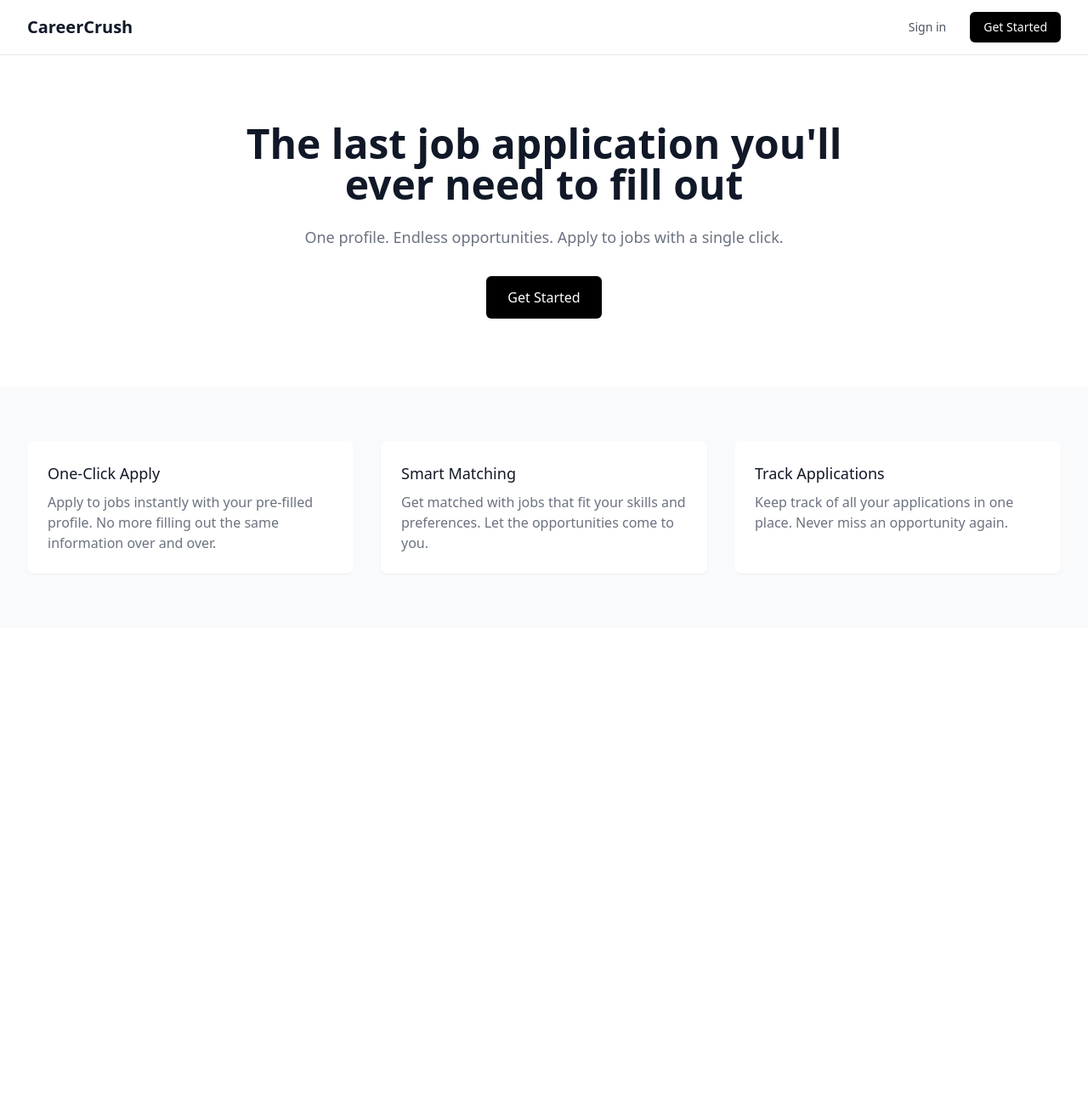
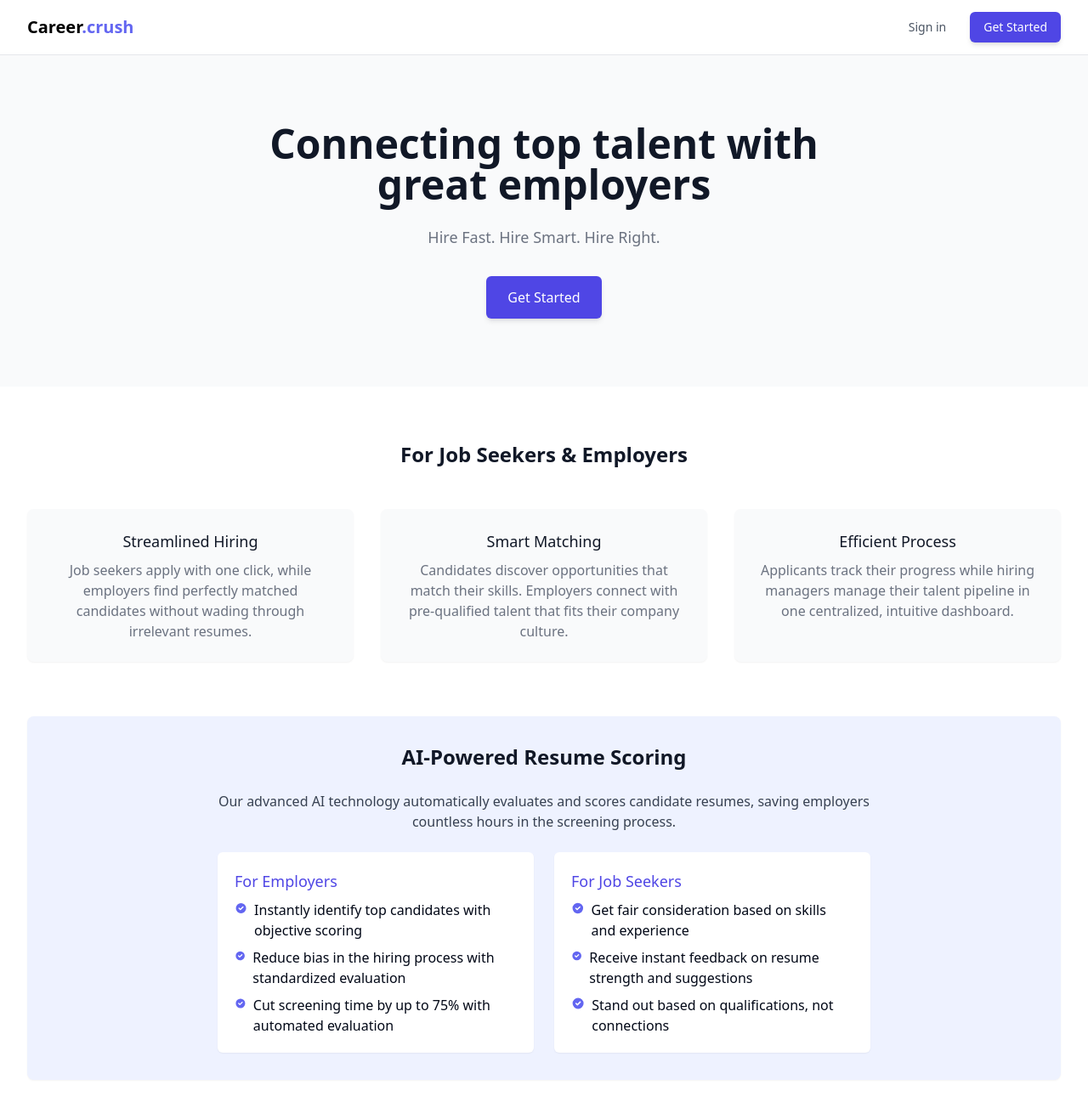
Before and after one commit to Vinceclave/CareerCrush, a React (Vite) app in the folder client/: page / in a window 1280 px wide. Shown: the top 1310 px of the page at 85% size. Before the commit the page ends 800 px from the top, so only its background shows below. Built offline with nearby package versions, Linux system fonts and the light colour scheme; no server answers.

Commit message:
update landing

```diff
--- a/client/src/components/LandingPage.tsx
+++ b/client/src/components/LandingPage.tsx
@@ -1,25 +1,53 @@
 import { Link } from 'react-router-dom';
+import { useEffect } from 'react';
 
 export default function LandingPage() {
+  useEffect(() => {
+    // Intersection Observer for scroll animations
+    const observer = new IntersectionObserver(
+      (entries) => {
+        entries.forEach((entry) => {
+          if (entry.isIntersecting) {
+            entry.target.classList.add('show');
+          }
+        });
+      },
+      { threshold: 0.1 }
+    );
+
+    // Observe all elements with scroll-reveal class
+    document.querySelectorAll('.scroll-reveal').forEach((el) => {
+      observer.observe(el);
+    });
+
+    return () => {
+      document.querySelectorAll('.scroll-reveal').forEach((el) => {
+        observer.unobserve(el);
+      });
+    };
+  }, []);
+
   return (
-    <div className="min-h-screen bg-white">
+    <div className="min-h-screen bg-gray-50">
       {/* Navigation */}
       <nav className="bg-white border-b border-gray-200">
         <div className="max-w-7xl mx-auto px-4 sm:px-6 lg:px-8">
           <div className="flex justify-between h-16">
             <div className="flex items-center">
-              <span className="text-xl font-semibold text-gray-900">CareerCrush</span>
+              <span className="text-xl font-bold cursor-pointer transition-transform hover:scale-105">
+                <span className="text-black">Career</span><span className="text-indigo-500">.crush</span>
+              </span>
             </div>
             <div className="flex items-center space-x-4">
               <Link
                 to="/login"
-                className="text-gray-600 hover:text-gray-900 px-3 py-2 text-sm font-medium"
+                className="text-gray-600 hover:text-indigo-600 px-3 py-2 text-sm font-medium transition-colors duration-200 ease-in-out hover:scale-105 transform"
               >
                 Sign in
               </Link>
               <Link
                 to="/register"
-                className="bg-black text-white px-4 py-2 rounded-md text-sm font-medium hover:bg-gray-800"
+                className="bg-indigo-600 text-white px-4 py-2 rounded-md text-sm font-medium hover:bg-indigo-700 focus:outline-none focus:ring-2 focus:ring-offset-2 focus:ring-indigo-500 shadow-md hover:shadow-lg transition-all duration-200 ease-in-out transform hover:-translate-y-1"
               >
                 Get Started
               </Link>
@@ -31,16 +59,16 @@ export default function LandingPage() {
       {/* Hero Section */}
       <div className="max-w-3xl mx-auto px-4 sm:px-6 lg:px-8 py-20">
         <div className="text-center">
-          <h1 className="text-4xl font-bold text-gray-900 sm:text-5xl">
-            The last job application you'll ever need to fill out
+          <h1 className="text-4xl font-bold text-gray-900 sm:text-5xl animate-fadeIn">
+            Connecting top talent with great employers
           </h1>
-          <p className="mt-6 text-lg text-gray-500">
-            One profile. Endless opportunities. Apply to jobs with a single click.
+          <p className="mt-6 text-lg text-gray-500 animate-fadeIn animation-delay-200">
+            Hire Fast. Hire Smart. Hire Right.
           </p>
-          <div className="mt-8">
+          <div className="mt-8 animate-fadeIn animation-delay-400">
             <Link
               to="/register"
-              className="inline-flex items-center px-6 py-3 border border-transparent text-base font-medium rounded-md text-white bg-black hover:bg-gray-800"
+              className="inline-flex items-center px-6 py-3 border border-transparent text-base font-medium rounded-md text-white bg-indigo-600 hover:bg-indigo-700 focus:outline-none focus:ring-2 focus:ring-offset-2 focus:ring-indigo-500 shadow-md hover:shadow-lg transition-all duration-300 ease-in-out transform hover:-translate-y-1 hover:scale-105"
             >
               Get Started
             </Link>
@@ -49,30 +77,147 @@ export default function LandingPage() {
       </div>
 
       {/* Features Section */}
-      <div className="bg-gray-50">
+      <div className="bg-white">
         <div className="max-w-7xl mx-auto px-4 sm:px-6 lg:px-8 py-16">
+          <h2 className="text-2xl font-bold text-center mb-12 text-gray-900 scroll-reveal fadeFromBottom">For Job Seekers & Employers</h2>
           <div className="grid grid-cols-1 gap-8 md:grid-cols-3">
-            <div className="bg-white p-6 rounded-lg shadow-sm">
-              <h3 className="text-lg font-medium text-gray-900">One-Click Apply</h3>
-              <p className="mt-2 text-gray-500">
-                Apply to jobs instantly with your pre-filled profile. No more filling out the same information over and over.
+            <div className="bg-gray-50 p-6 rounded-lg shadow-sm hover:shadow-md transition-all duration-300 ease-in-out transform hover:-translate-y-2 hover:bg-indigo-50 scroll-reveal fadeFromLeft">
+              <h3 className="text-lg font-medium text-gray-900 text-center">Streamlined Hiring</h3>
+              <p className="mt-2 text-gray-500 text-center">
+                Job seekers apply with one click, while employers find perfectly matched candidates without wading through irrelevant resumes.
               </p>
             </div>
-            <div className="bg-white p-6 rounded-lg shadow-sm">
-              <h3 className="text-lg font-medium text-gray-900">Smart Matching</h3>
-              <p className="mt-2 text-gray-500">
-                Get matched with jobs that fit your skills and preferences. Let the opportunities come to you.
+            <div className="bg-gray-50 p-6 rounded-lg shadow-sm hover:shadow-md transition-all duration-300 ease-in-out transform hover:-translate-y-2 hover:bg-indigo-50 scroll-reveal fadeFromBottom delay-200">
+              <h3 className="text-lg font-medium text-gray-900 text-center">Smart Matching</h3>
+              <p className="mt-2 text-gray-500 text-center">
+                Candidates discover opportunities that match their skills. Employers connect with pre-qualified talent that fits their company culture.
               </p>
             </div>
-            <div className="bg-white p-6 rounded-lg shadow-sm">
-              <h3 className="text-lg font-medium text-gray-900">Track Applications</h3>
-              <p className="mt-2 text-gray-500">
-                Keep track of all your applications in one place. Never miss an opportunity again.
+            <div className="bg-gray-50 p-6 rounded-lg shadow-sm hover:shadow-md transition-all duration-300 ease-in-out transform hover:-translate-y-2 hover:bg-indigo-50 scroll-reveal fadeFromRight">
+              <h3 className="text-lg font-medium text-gray-900 text-center">Efficient Process</h3>
+              <p className="mt-2 text-gray-500 text-center">
+                Applicants track their progress while hiring managers manage their talent pipeline in one centralized, intuitive dashboard.
               </p>
+            </div>
+          </div>
+
+          {/* AI Resume Scoring Section */}
+          <div className="mt-16 bg-indigo-50 p-8 rounded-lg shadow-sm hover:shadow-md transition-all duration-300 ease-in-out scroll-reveal fadeIn">
+            <div className="max-w-3xl mx-auto">
+              <h2 className="text-2xl font-bold text-center mb-6 text-gray-900">AI-Powered Resume Scoring</h2>
+              <p className="text-center text-gray-700 mb-6">
+                Our advanced AI technology automatically evaluates and scores candidate resumes, saving employers countless hours in the screening process.
+              </p>
+              <div className="grid grid-cols-1 gap-6 md:grid-cols-2">
+                <div className="bg-white p-5 rounded-md shadow-sm hover:shadow-md transition-all duration-300 ease-in-out transform hover:-translate-y-1 scroll-reveal fadeFromLeft delay-200">
+                  <h3 className="text-lg font-medium text-indigo-600 mb-2">For Employers</h3>
+                  <ul className="space-y-2">
+                    <li className="flex items-start group">
+                      <svg className="h-5 w-5 text-indigo-500 mr-2 transition-transform duration-300 ease-in-out group-hover:scale-125" fill="currentColor" viewBox="0 0 20 20">
+                        <path fillRule="evenodd" d="M10 18a8 8 0 100-16 8 8 0 000 16zm3.707-9.293a1 1 0 00-1.414-1.414L9 10.586 7.707 9.293a1 1 0 00-1.414 1.414l2 2a1 1 0 001.414 0l4-4z" clipRule="evenodd" />
+                      </svg>
+                      <span className="group-hover:text-indigo-600 transition-colors duration-300 ease-in-out">Instantly identify top candidates with objective scoring</span>
+                    </li>
+                    <li className="flex items-start group">
+                      <svg className="h-5 w-5 text-indigo-500 mr-2 transition-transform duration-300 ease-in-out group-hover:scale-125" fill="currentColor" viewBox="0 0 20 20">
+                        <path fillRule="evenodd" d="M10 18a8 8 0 100-16 8 8 0 000 16zm3.707-9.293a1 1 0 00-1.414-1.414L9 10.586 7.707 9.293a1 1 0 00-1.414 1.414l2 2a1 1 0 001.414 0l4-4z" clipRule="evenodd" />
+                      </svg>
+                      <span className="group-hover:text-indigo-600 transition-colors duration-300 ease-in-out">Reduce bias in the hiring process with standardized evaluation</span>
+                    </li>
+                    <li className="flex items-start group">
+                      <svg className="h-5 w-5 text-indigo-500 mr-2 transition-transform duration-300 ease-in-out group-hover:scale-125" fill="currentColor" viewBox="0 0 20 20">
+                        <path fillRule="evenodd" d="M10 18a8 8 0 100-16 8 8 0 000 16zm3.707-9.293a1 1 0 00-1.414-1.414L9 10.586 7.707 9.293a1 1 0 00-1.414 1.414l2 2a1 1 0 001.414 0l4-4z" clipRule="evenodd" />
+                      </svg>
+                      <span className="group-hover:text-indigo-600 transition-colors duration-300 ease-in-out">Cut screening time by up to 75% with automated evaluation</span>
+                    </li>
+                  </ul>
+                </div>
+                <div className="bg-white p-5 rounded-md shadow-sm hover:shadow-md transition-all duration-300 ease-in-out transform hover:-translate-y-1 scroll-reveal fadeFromRight delay-200">
+                  <h3 className="text-lg font-medium text-indigo-600 mb-2">For Job Seekers</h3>
+                  <ul className="space-y-2">
+                    <li className="flex items-start group">
+                      <svg className="h-5 w-5 text-indigo-500 mr-2 transition-transform duration-300 ease-in-out group-hover:scale-125" fill="currentColor" viewBox="0 0 20 20">
+                        <path fillRule="evenodd" d="M10 18a8 8 0 100-16 8 8 0 000 16zm3.707-9.293a1 1 0 00-1.414-1.414L9 10.586 7.707 9.293a1 1 0 00-1.414 1.414l2 2a1 1 0 001.414 0l4-4z" clipRule="evenodd" />
+                      </svg>
+                      <span className="group-hover:text-indigo-600 transition-colors duration-300 ease-in-out">Get fair consideration based on skills and experience</span>
+                    </li>
+                    <li className="flex items-start group">
+                      <svg className="h-5 w-5 text-indigo-500 mr-2 transition-transform duration-300 ease-in-out group-hover:scale-125" fill="currentColor" viewBox="0 0 20 20">
+                        <path fillRule="evenodd" d="M10 18a8 8 0 100-16 8 8 0 000 16zm3.707-9.293a1 1 0 00-1.414-1.414L9 10.586 7.707 9.293a1 1 0 00-1.414 1.414l2 2a1 1 0 001.414 0l4-4z" clipRule="evenodd" />
+                      </svg>
+                      <span className="group-hover:text-indigo-600 transition-colors duration-300 ease-in-out">Receive instant feedback on resume strength and suggestions</span>
+                    </li>
+                    <li className="flex items-start group">
+                      <svg className="h-5 w-5 text-indigo-500 mr-2 transition-transform duration-300 ease-in-out group-hover:scale-125" fill="currentColor" viewBox="0 0 20 20">
+                        <path fillRule="evenodd" d="M10 18a8 8 0 100-16 8 8 0 000 16zm3.707-9.293a1 1 0 00-1.414-1.414L9 10.586 7.707 9.293a1 1 0 00-1.414 1.414l2 2a1 1 0 001.414 0l4-4z" clipRule="evenodd" />
+                      </svg>
+                      <span className="group-hover:text-indigo-600 transition-colors duration-300 ease-in-out">Stand out based on qualifications, not connections</span>
+                    </li>
+                  </ul>
+                </div>
+              </div>
             </div>
           </div>
         </div>
       </div>
+
+      {/* Add CSS styles */}
+      <style>
+        {`
+        @keyframes fadeIn {
+          from { opacity: 0; transform: translateY(20px); }
+          to { opacity: 1; transform: translateY(0); }
+        }
+
+        .animate-fadeIn {
+          animation: fadeIn 0.6s ease-out forwards;
+        }
+
+        .animation-delay-200 {
+          animation-delay: 0.2s;
+        }
+
+        .animation-delay-400 {
+          animation-delay: 0.4s;
+        }
+
+        /* Scroll reveal animations */
+        .scroll-reveal {
+          opacity: 0;
+          transition: all 1s ease-out;
+        }
+
+        .fadeFromBottom {
+          transform: translateY(50px);
+        }
+
+        .fadeFromLeft {
+          transform: translateX(-50px);
+        }
+
+        .fadeFromRight {
+          transform: translateX(50px);
+        }
+
+        .fadeIn {
+          opacity: 0;
+        }
+
+        .delay-200 {
+          transition-delay: 0.2s;
+        }
+
+        .delay-400 {
+          transition-delay: 0.4s;
+        }
+
+        /* Show element when in viewport */
+        .scroll-reveal.show {
+          opacity: 1;
+          transform: translate(0, 0);
+        }
+        `}
+      </style>
     </div>
   );
 }
```
